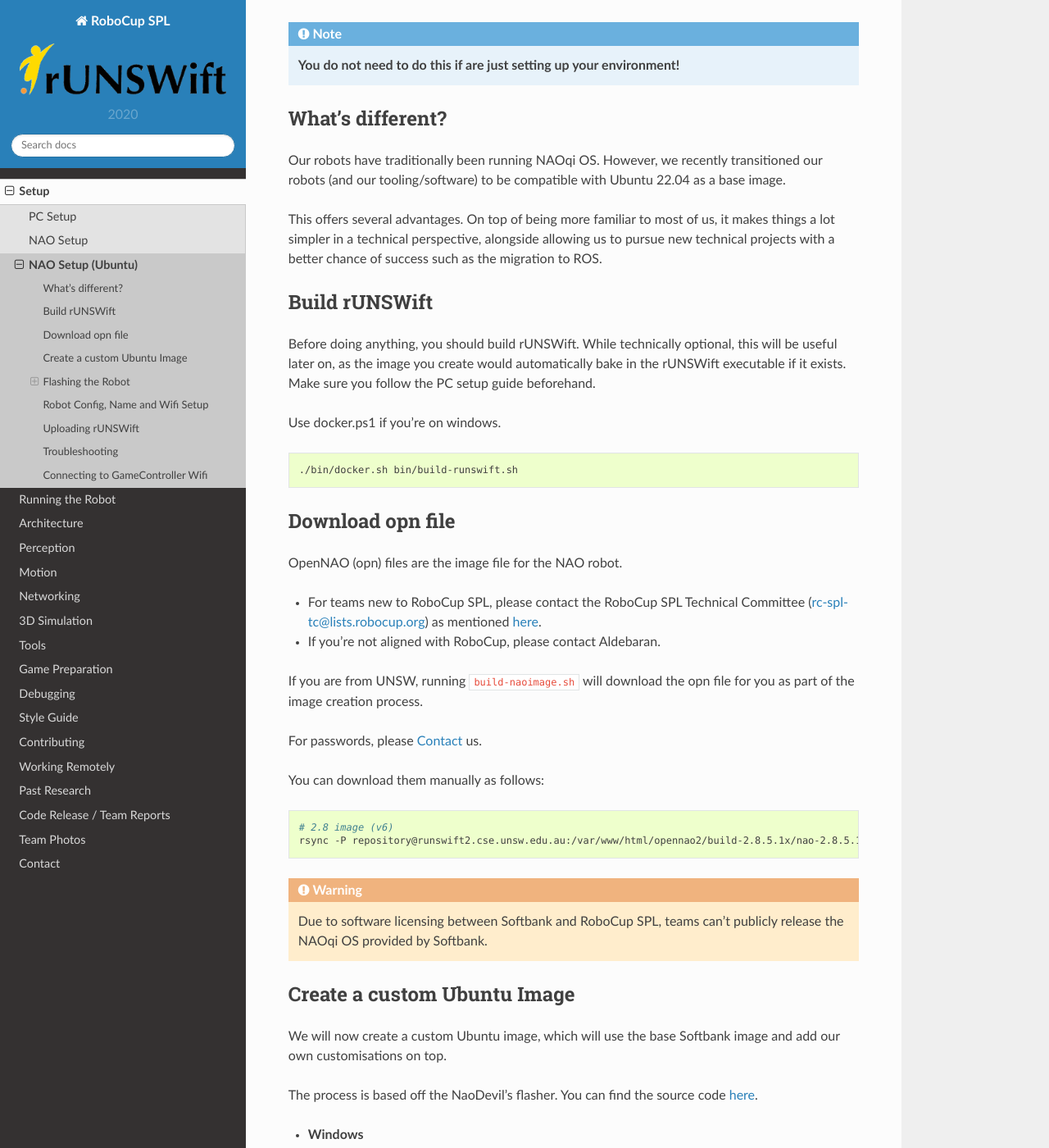
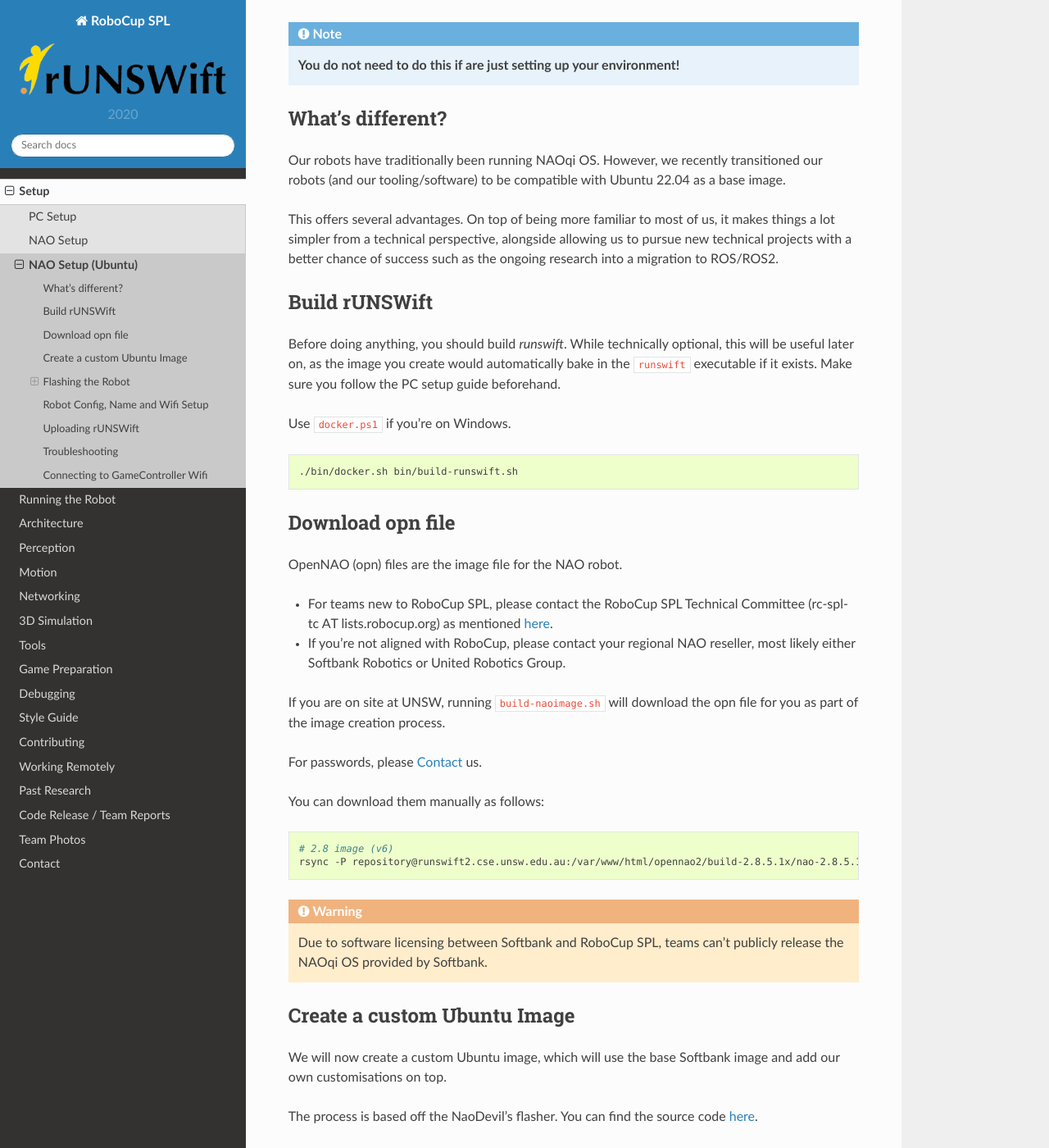
Before and after one commit to UNSWComputing/rUNSWift-docs, a Sphinx documentation site: the page built from source/setup/nao_setup_ubuntu.rst, in a window 1280 px wide and 1400 px high, scrolled down 301 px. Shown: the whole window at 82% size. Built offline with Sphinx 7.4.7 and the Read the Docs theme 2.0.0, drawn with Linux system fonts in a browser that asks for light colours; some of the changed text lies outside the part shown.

```diff
--- a/source/setup/nao_setup_ubuntu.rst
+++ b/source/setup/nao_setup_ubuntu.rst
@@ -16,17 +16,17 @@ What's different?
 *****************
 Our robots have traditionally been running NAOqi OS. However, we recently transitioned our robots (and our tooling/software) to be compatible with Ubuntu 22.04 as a base image.
 
-This offers several advantages. On top of being more familiar to most of us, it makes things a lot simpler in a technical perspective,
-alongside allowing us to pursue new technical projects with a better chance of success such as the migration to ROS.
+This offers several advantages. On top of being more familiar to most of us, it makes things a lot simpler from a technical perspective,
+alongside allowing us to pursue new technical projects with a better chance of success such as the ongoing research into a migration to ROS/ROS2.
 
-*****************
+**************
 Build rUNSWift
-*****************
-Before doing anything, you should build rUNSWift. While technically optional, this will be useful later on, as the image
-you create would automatically bake in the rUNSWift executable if it exists. Make sure you follow the PC setup guide beforehand.
+**************
+Before doing anything, you should build `runswift`. While technically optional, this will be useful later on, as the image
+you create would automatically bake in the ``runswift`` executable if it exists. Make sure you follow the PC setup guide beforehand.
 
 
-Use docker.ps1 if you're on windows.
+Use ``docker.ps1`` if you're on Windows.
 
 .. code-block:: bash
 
@@ -40,12 +40,12 @@ Download opn file
 
 OpenNAO (opn) files are the image file for the NAO robot.
 
-- For teams new to RoboCup SPL, please contact the RoboCup SPL Technical Committee (rc-spl-tc@lists.robocup.org) as mentioned `here <https://spl.robocup.org/v6-support/>`_.
+- For teams new to RoboCup SPL, please contact the RoboCup SPL Technical Committee (rc-spl-tc AT lists.robocup.org) as mentioned `here <https://spl.robocup.org/v6-support/>`_.
 
-- If you're not aligned with RoboCup, please contact Aldebaran.
+- If you're not aligned with RoboCup, please contact your regional NAO reseller, most likely either Softbank Robotics or United Robotics Group.
 
 
-If you are from UNSW, running ``build-naoimage.sh`` will download the opn file for you as part of the image creation process.
+If you are on site at UNSW, running ``build-naoimage.sh`` will download the opn file for you as part of the image creation process.
 
 For passwords, please :ref:`contact` us.
 
@@ -60,9 +60,9 @@ You can download them manually as follows:
 .. warning::
     Due to software licensing between Softbank and RoboCup SPL, teams can't publicly release the NAOqi OS provided by Softbank.
 
-********************************
+****************************
 Create a custom Ubuntu Image
-********************************
+****************************
 We will now create a custom Ubuntu image, which will use the base Softbank image and add our own customisations on top.
 
 The process is based off the NaoDevil's flasher. You can find the source code `here <https://github.com/NaoDevils/NaoImage>`_.
@@ -196,7 +196,7 @@ To play a game by the SPL Rules, the ``runswift`` executable needs to send packe
 information to, and respond to commands from, one specific soccer field's
 `GameController <https://github.com/RoboCup-SPL/GameController3/>`_. Typically the
 competition organisers will provide the list of field SSIDs and any other details
-at the competition, for example `SPL_A` to `SPL_E` has been typical of RoboCup.
+at the competition, for example ``SPL_A`` to ``SPL_E`` has been typical of RoboCup.
 
 One way to do this is to use the change_field script located in bin.
 You can also modify the WIFI network manually in the ``/etc/netplan`` directory and run ``sudo netplan apply`` if you're in a pinch.
```
Also changed, not shown: other parts of source/setup/nao_setup_ubuntu.rst (+7 -7 lines).
